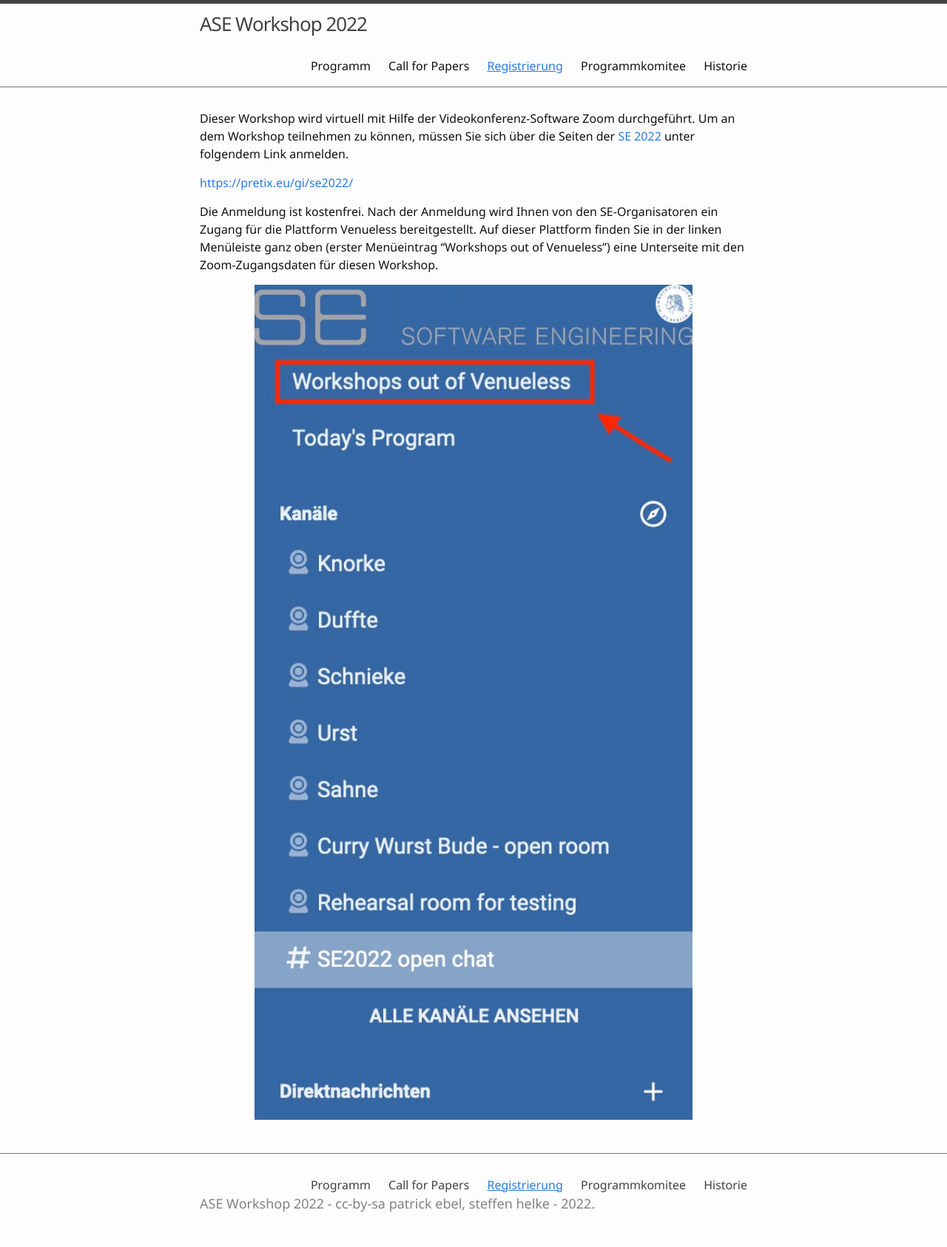
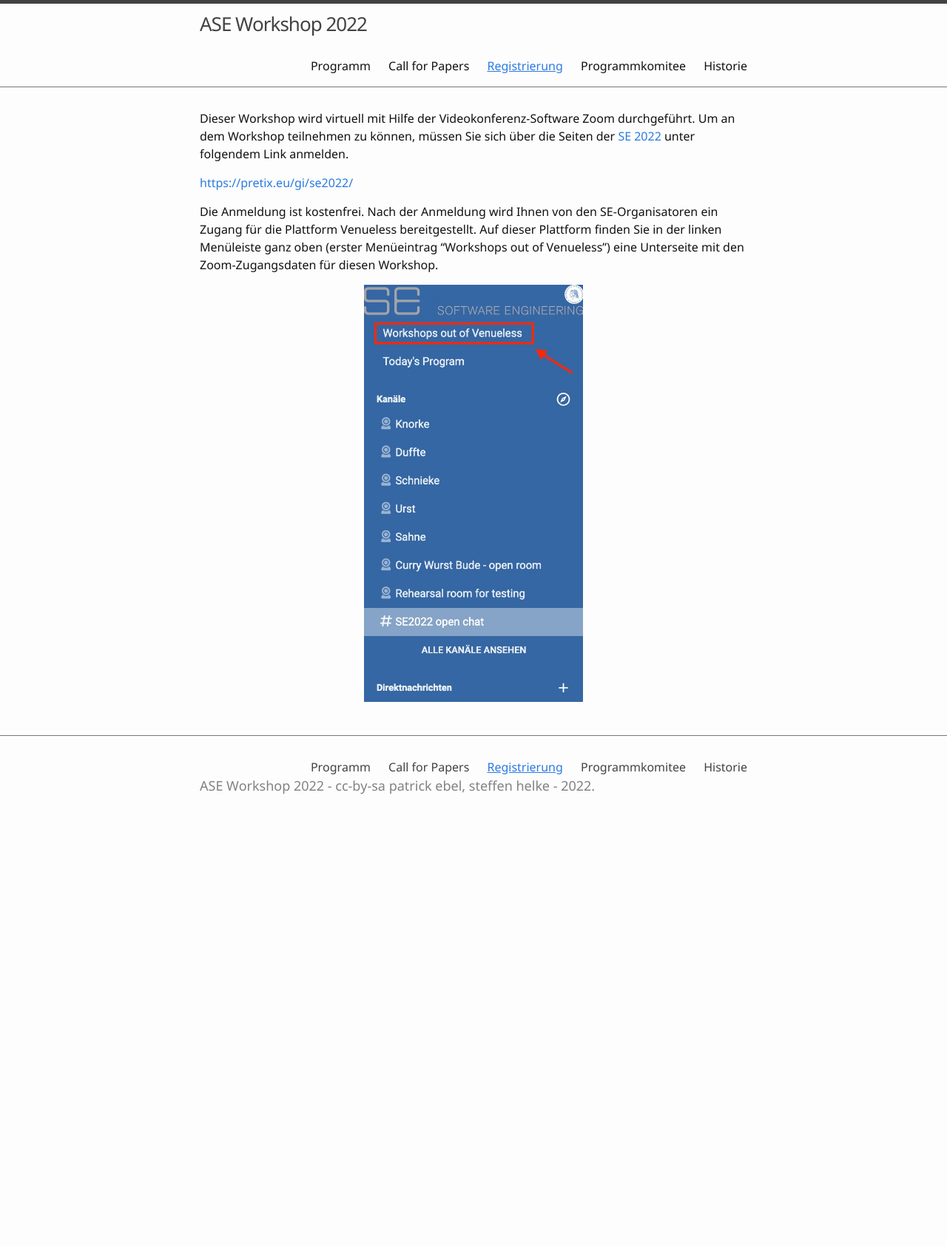
Before and after one commit to ASE-Workshop/2022, a Jekyll site: the page built from 1-registrierung.md, in a window 1280 px wide. Shown: the whole page at 74% size. Built offline with Jekyll 4.4.1, drawn with Linux system fonts in a browser that asks for light colours; after the commit the page ends 1121 px from its top, so only the background shows below that.

Commit message:
Update 1-registrierung.md

```diff
--- a/1-registrierung.md
+++ b/1-registrierung.md
@@ -9,4 +9,4 @@ Dieser Workshop wird virtuell mit Hilfe der Videokonferenz-Software Zoom durchge
 
 Die Anmeldung ist kostenfrei. Nach der Anmeldung wird Ihnen von den SE-Organisatoren ein Zugang für die Plattform Venueless bereitgestellt. Auf dieser Plattform finden Sie in der linken Menüleiste ganz oben (erster Menüeintrag "Workshops out of Venueless") eine Unterseite mit den Zoom-Zugangsdaten für diesen Workshop.
 
-{% include figure.html img="anmeldung.jpg" alt="registration" width="80%" %}
+{% include figure.html img="anmeldung.jpg" alt="registration" width="40%" %}
```
